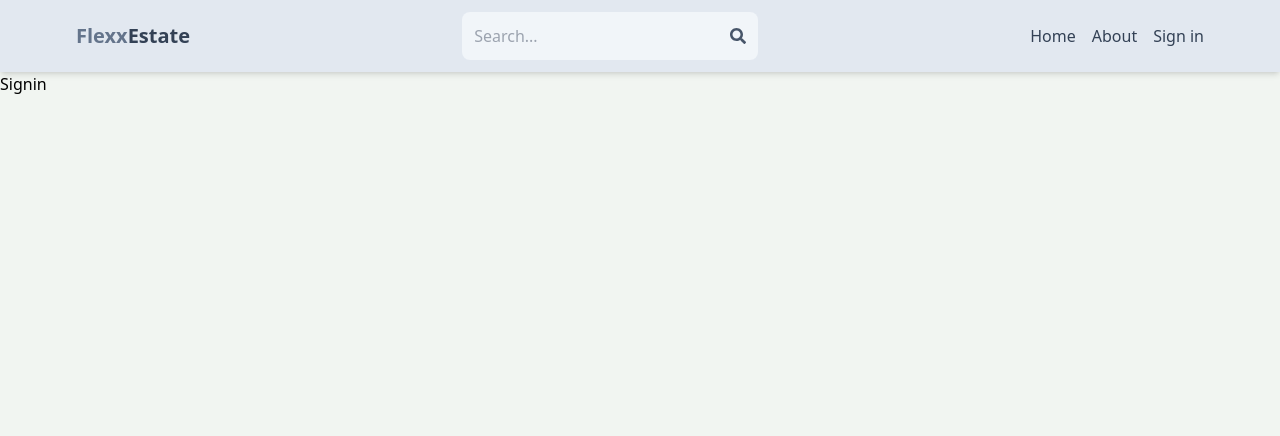
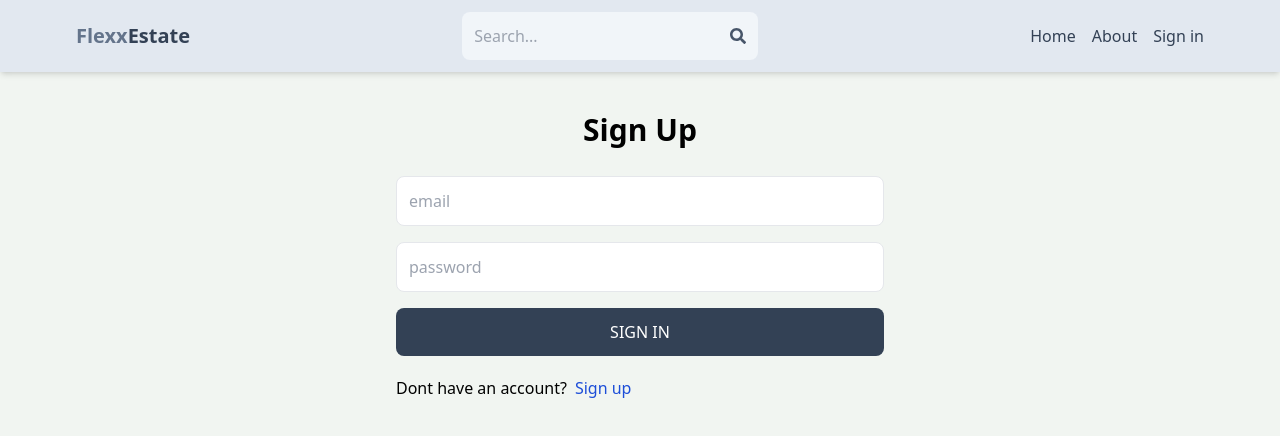
Before and after one commit to samflexx31/Real_estate_marketplace_site, a React (Vite) app in the folder client/: page /sign-in in a window 1280 px wide. Shown: the top 436 px of the page. Built offline with nearby package versions, Linux system fonts and the light colour scheme.

Commit message:
complete sign in

```diff
--- a/client/src/App.jsx
+++ b/client/src/App.jsx
@@ -1,7 +1,7 @@
 import React from "react";
 import { BrowserRouter, Router, Route, Routes } from "react-router-dom";
 import Home from "./pages/Home";
-import SignIn from "./pages/Signin";
+import SignIn from "./pages/SignIn";
 import SignUp from "./pages/SignUp";
 import About from "./pages/About";
 import Profile from "./pages/Profile";
--- a/client/src/pages/SignIn.jsx
+++ b/client/src/pages/SignIn.jsx
@@ -1,7 +1,78 @@
-import React from "react";
+import React, { useState } from "react";
+import { Link, useNavigate } from "react-router-dom";
 
 const SignIn = () => {
-  return <div>Signin</div>;
+  const [formData, setFormData] = useState({});
+  const [Error, setError] = useState(null);
+  const [loading, setLoading] = useState(false);
+  const navigate = useNavigate();
+  const handleChange = (e) => {
+    setFormData({
+      ...formData,
+      [e.target.id]: e.target.value,
+    });
+  };
+
+  const handleSubmit = async (e) => {
+    e.preventDefault();
+    try {
+      setLoading(true);
+      const res = await fetch("/server/auth/signin", {
+        method: "POST",
+        headers: {
+          "Content-Type": "application/json",
+        },
+        body: JSON.stringify(formData),
+      });
+      const data = await res.json();
+      if (data.success === false) {
+        setError(data.message);
+        setLoading(false);
+        return;
+      }
+      setLoading(false);
+      setError(null);
+      navigate("/");
+    } catch (error) {
+      setLoading(false);
+      setError(error.message);
+    }
+  };
+
+  return (
+    <div className="p-3 max-w-lg mx-auto">
+      <h1 className="text-3xl text-center font-semibold my-7">Sign Up</h1>
+      <form className="flex flex-col gap-4" onSubmit={handleSubmit}>
+        <input
+          type="email"
+          placeholder="email"
+          className="border p-3 rounded-lg"
+          id="email"
+          onChange={handleChange}
+        />
+        <input
+          type="password"
+          placeholder="password"
+          className="border p-3 rounded-lg"
+          id="password"
+          onChange={handleChange}
+        />
+        <button
+          disabled={loading}
+          className="bg-slate-700 text-white p-3 rounded-lg uppercase hover:opacity-95 disabled:opacity-80"
+        >
+          {loading ? "Loading..." : "sign in"}
+        </button>
+      </form>
+      <div className="flex gap-2 mt-5">
+        <p>Dont have an account?</p>
+        <Link to={"/sign-up"}>
+          <span className="text-blue-700">Sign up</span>
+        </Link>
+      </div>
+      {Error && <p className="text-red-500 mt-5">{Error}</p>}
+    </div>
+  );
 };
 
 export default SignIn;
```
